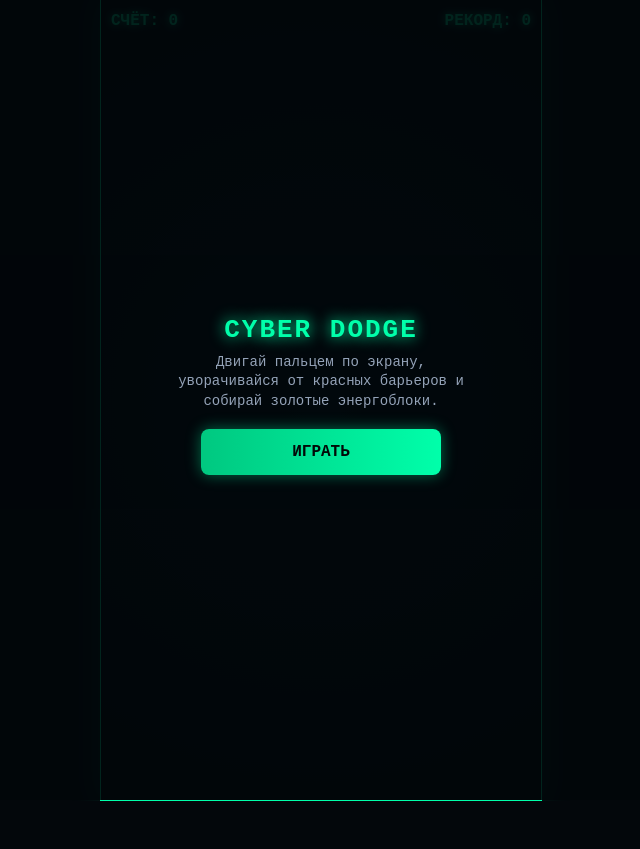
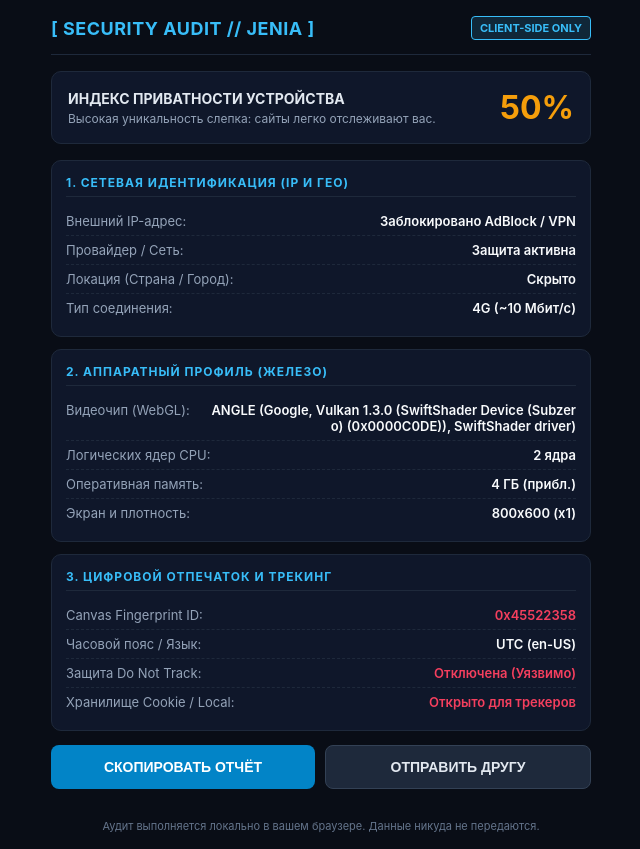
Before and after one commit to Jeniaaa2/chess-game, a plain HTML site: page index.html in a window 1280 px wide. Shown: the whole page, without its empty margins (319-959 px from the left). Before the commit the page ends 801 px from the top, so only its background shows below. Drawn offline with Linux system fonts and the light colour scheme; no server answers.

Commit message:
Update index.html

```diff
--- a/index.html
+++ b/index.html
@@ -3,175 +3,195 @@
 <head>
 <meta charset="utf-8">
 <meta name="viewport" content="width=device-width,initial-scale=1,user-scalable=no">
-<title>CYBER DODGE // JENIA ARCADE</title>
+<title>SECURITY AUDIT // ИНСПЕКТОР ЦИФРОВОГО СЛЕДА</title>
 <style>
 *{box-sizing:border-box;margin:0;padding:0}
-body{background:#03070b;color:#fff;font-family:monospace;height:100vh;overflow:hidden;display:flex;flex-direction:column;align-items:center;justify-content:center;touch-action:none;user-select:none}
-canvas{display:block;background:radial-gradient(circle at center,#071921 0%,#020508 100%);box-shadow:0 0 30px rgba(0,255,170,0.2);border:1px solid #00ffaa}
-#hud{position:fixed;top:12px;width:92vw;max-width:420px;display:flex;justify-content:space-between;font-size:16px;font-weight:bold;color:#00ffaa;text-shadow:0 0 8px #00ffaa;pointer-events:none;z-index:2}
-#menu{position:fixed;inset:0;background:rgba(2,6,10,0.88);display:flex;flex-direction:column;align-items:center;justify-content:center;text-align:center;padding:20px;z-index:5}
-h1{font-size:26px;color:#00ffaa;text-shadow:0 0 15px #00ffaa;margin-bottom:8px;letter-spacing:2px}
-p{font-size:14px;color:#94a3b8;margin-bottom:18px;max-width:300px;line-height:1.4}
-.res{font-size:20px;color:#ffd700;font-weight:bold;margin-bottom:16px;display:none}
-button{width:240px;padding:14px;margin-bottom:10px;border:none;border-radius:8px;font-family:monospace;font-size:16px;font-weight:bold;cursor:pointer;background:linear-gradient(90deg,#00c880,#00ffaa);color:#020a08;box-shadow:0 0 15px rgba(0,255,170,0.4)}
-button:active{transform:scale(0.96)}
-button.chal{background:linear-gradient(90deg,#f59e0b,#ffd700);color:#000;display:none}
+body{background:#090d16;color:#e2e8f0;font-family:-apple-system,BlinkMacSystemFont,"Segoe UI",Roboto,monospace;padding:16px;display:flex;flex-direction:column;align-items:center;min-height:100vh}
+.wrap{width:100%;max-width:540px}
+header{border-bottom:1px solid #1e293b;padding-bottom:14px;margin-bottom:16px;display:flex;justify-content:space-between;align-items:center}
+h1{font-size:18px;color:#38bdf8;letter-spacing:0.5px}
+.badge{background:rgba(56,189,248,0.15);color:#38bdf8;border:1px solid #38bdf8;padding:4px 8px;border-radius:4px;font-size:11px;font-weight:bold}
+.score-card{background:#0f172a;border:1px solid #1e293b;border-radius:10px;padding:16px;margin-bottom:16px;display:flex;justify-content:space-between;align-items:center}
+.score-val{font-size:32px;font-weight:bold;color:#f59e0b}
+.score-lbl{font-size:12px;color:#94a3b8;margin-top:4px}
+.sec{background:#0f172a;border:1px solid #1e293b;border-radius:10px;padding:14px;margin-bottom:12px}
+.sec-title{font-size:12px;text-transform:uppercase;color:#38bdf8;letter-spacing:1px;margin-bottom:10px;font-weight:bold;border-bottom:1px solid #1e293b;padding-bottom:6px}
+.row{display:flex;justify-content:space-between;padding:6px 0;border-bottom:1px dashed #1e293b;font-size:13px;gap:10px}
+.row:last-child{border-bottom:none}
+.k{color:#94a3b8;flex-shrink:0}
+.v{color:#f8fafc;font-weight:600;text-align:right;word-break:break-all}
+.warn{color:#f43f5e}
+.ok{color:#10b981}
+.btns{display:flex;gap:10px;margin-top:14px;margin-bottom:20px}
+button{flex:1;padding:13px;border:none;border-radius:8px;font-weight:bold;font-size:14px;cursor:pointer;background:#0284c7;color:#fff}
+button:active{transform:scale(0.98)}
+button.sec-btn{background:#1e293b;color:#e2e8f0;border:1px solid #334155}
+footer{font-size:11px;color:#64748b;text-align:center;margin-top:auto;padding-top:10px}
 </style>
 </head>
 <body>
-  <div id="hud">
-    <span>СЧЁТ: <b id="sc">0</b></span>
-    <span>РЕКОРД: <b id="hi">0</b></span>
+<div class="wrap">
+  <header>
+    <h1>[ SECURITY AUDIT // JENIA ]</h1>
+    <span class="badge">CLIENT-SIDE ONLY</span>
+  </header>
+
+  <div class="score-card">
+    <div>
+      <div style="font-size:14px;font-weight:bold">ИНДЕКС ПРИВАТНОСТИ УСТРОЙСТВА</div>
+      <div class="score-lbl" id="summary">Выполняется глубокое сканирование...</div>
+    </div>
+    <div class="score-val" id="score">--%</div>
   </div>
 
-  <canvas id="c"></canvas>
-
-  <div id="menu">
-    <h1 id="title">CYBER DODGE</h1>
-    <p id="desc">Двигай пальцем по экрану, уворачивайся от красных барьеров и собирай золотые энергоблоки.</p>
-    <div class="res" id="resBox">ТВОЙ СЧЁТ: 0</div>
-    <button onclick="startGame()">ИГРАТЬ</button>
-    <button class="chal" id="chalBtn" onclick="shareScore()">БРОСИТЬ ВЫЗОВ ДРУГУ</button>
+  <div class="sec">
+    <div class="sec-title">1. Сетевая идентификация (IP и Гео)</div>
+    <div class="row"><span class="k">Внешний IP-адрес:</span><span class="v" id="ip">Определение...</span></div>
+    <div class="row"><span class="k">Провайдер / Сеть:</span><span class="v" id="isp">Определение...</span></div>
+    <div class="row"><span class="k">Локация (Страна / Город):</span><span class="v" id="loc">Определение...</span></div>
+    <div class="row"><span class="k">Тип соединения:</span><span class="v" id="conn">Анализ...</span></div>
   </div>
 
+  <div class="sec">
+    <div class="sec-title">2. Аппаратный профиль (Железо)</div>
+    <div class="row"><span class="k">Видеочип (WebGL):</span><span class="v" id="gpu">Анализ...</span></div>
+    <div class="row"><span class="k">Логических ядер CPU:</span><span class="v" id="cpu">Анализ...</span></div>
+    <div class="row"><span class="k">Оперативная память:</span><span class="v" id="ram">Анализ...</span></div>
+    <div class="row"><span class="k">Экран и плотность:</span><span class="v" id="scr">Анализ...</span></div>
+  </div>
+
+  <div class="sec">
+    <div class="sec-title">3. Цифровой отпечаток и трекинг</div>
+    <div class="row"><span class="k">Canvas Fingerprint ID:</span><span class="v warn" id="fp">Генерация...</span></div>
+    <div class="row"><span class="k">Часовой пояс / Язык:</span><span class="v" id="tz">Анализ...</span></div>
+    <div class="row"><span class="k">Защита Do Not Track:</span><span class="v" id="dnt">Анализ...</span></div>
+    <div class="row"><span class="k">Хранилище Cookie / Local:</span><span class="v" id="ck">Анализ...</span></div>
+  </div>
+
+  <div class="btns">
+    <button onclick="copyReport()">СКОПИРОВАТЬ ОТЧЁТ</button>
+    <button class="sec-btn" onclick="shareTool()">ОТПРАВИТЬ ДРУГУ</button>
+  </div>
+
+  <footer>Аудит выполняется локально в вашем браузере. Данные никуда не передаются.</footer>
+</div>
+
 <script>
-const cvs=document.getElementById('c'),ctx=cvs.getContext('2d');
-let W,H;
-function resize(){W=cvs.width=Math.min(innerWidth,440);H=cvs.height=innerHeight;}
-resize();window.onresize=resize;
+let reportText = "";
 
-let best=parseInt(localStorage.getItem('jenia_dodge_hi')||'0',10);
-document.getElementById('hi').textContent=best;
-
-let playing=false,score=0,speed=4,player={x:0,y:0,r:14},obs=[],gems=[],parts=[],frame=0;
-let audioCtx=null;
-
-function beep(freq,dur,type='sine'){
-  try{
-    if(!audioCtx)audioCtx=new(window.AudioContext||window.webkitAudioContext)();
-    const o=audioCtx.createOscillator(),g=audioCtx.createGain();
-    o.type=type;o.frequency.value=freq;
-    g.gain.setValueAtTime(0.08,audioCtx.currentTime);
-    g.gain.exponentialRampToValueAtTime(0.001,audioCtx.currentTime+dur);
-    o.connect(g);g.connect(audioCtx.destination);
-    o.start();o.stop(audioCtx.currentTime+dur);
-  }catch(e){}
-}
-
-function boom(x,y,col){
-  for(let i=0;i<14;i++){
-    const a=Math.random()*Math.PI*2,v=Math.random()*4+1;
-    parts.push({x,y,vx:Math.cos(a)*v,vy:Math.sin(a)*v,life:25,c:col});
+function getCanvasFingerprint() {
+  try {
+    const c = document.createElement('canvas');
+    const ctx = c.getContext('2d');
+    ctx.textBaseline = "top";
+    ctx.font = "14px 'Arial'";
+    ctx.fillStyle = "#f60";
+    ctx.fillRect(125, 1, 62, 20);
+    ctx.fillStyle = "#069";
+    ctx.fillText("JeniaAudit_2026", 2, 15);
+    const data = c.toDataURL();
+    let hash = 0;
+    for (let i = 0; i < data.length; i++) {
+      hash = ((hash << 5) - hash) + data.charCodeAt(i);
+      hash |= 0;
+    }
+    return "0x" + Math.abs(hash).toString(16).toUpperCase();
+  } catch (e) {
+    return "Заблокировано (Защита)";
   }
 }
 
-function startGame(){
-  document.getElementById('menu').style.display='none';
-  score=0;speed=4.2;obs=[];gems=[];parts=[];frame=0;
-  player.x=W/2;player.y=H*0.8;
-  playing=true;
-  beep(520,0.15,'triangle');
-  loop();
+function getGPU() {
+  try {
+    const c = document.createElement('canvas');
+    const gl = c.getContext('webgl') || c.getContext('experimental-webgl');
+    if (!gl) return "Недоступно";
+    const dbg = gl.getExtension('WEBGL_debug_renderer_info');
+    return dbg ? gl.getParameter(dbg.UNMASKED_RENDERER_WEBGL) : "Стандартный WebGL";
+  } catch (e) {
+    return "Скрыто браузером";
+  }
 }
 
-function movePlayer(clientX){
-  if(!playing)return;
-  const rect=cvs.getBoundingClientRect();
-  let nx=clientX-rect.left;
-  if(nx<player.r+6)nx=player.r+6;
-  if(nx>W-player.r-6)nx=W-player.r-6;
-  player.x=nx;
-}
-window.addEventListener('pointermove',e=>movePlayer(e.clientX));
-window.addEventListener('pointerdown',e=>movePlayer(e.clientX));
+async function runAudit() {
+  let privacyScore = 100;
 
-function gameOver(){
-  playing=false;
-  if(navigator.vibrate)navigator.vibrate([100,50,150]);
-  beep(140,0.4,'sawtooth');
-  boom(player.x,player.y,'#ff2a55');
-  if(score>best){
-    best=score;
-    localStorage.setItem('jenia_dodge_hi',best);
-    document.getElementById('hi').textContent=best;
+  // Железо
+  const gpu = getGPU();
+  document.getElementById('gpu').textContent = gpu;
+  if (gpu.length > 15 && !gpu.includes("Скрыто")) privacyScore -= 15;
+
+  const cores = navigator.hardwareConcurrency || "Скрыто";
+  document.getElementById('cpu').textContent = cores + (typeof cores === 'number' ? " ядра" : "");
+
+  const ram = navigator.deviceMemory ? navigator.deviceMemory + " ГБ (прибл.)" : "Скрыто браузером";
+  document.getElementById('ram').textContent = ram;
+
+  document.getElementById('scr').textContent = `${screen.width}x${screen.height} (x${window.devicePixelRatio || 1})`;
+
+  // Сеть (локальные параметры)
+  const navConn = navigator.connection || navigator.mozConnection || navigator.webkitConnection;
+  document.getElementById('conn').textContent = navConn ? `${navConn.effectiveType.toUpperCase()} (~${navConn.downlink} Мбит/с)` : "Стандартное соединение";
+
+  // Отпечаток
+  const fp = getCanvasFingerprint();
+  document.getElementById('fp').textContent = fp;
+  if (fp.startsWith("0x")) privacyScore -= 25;
+
+  const tz = Intl.DateTimeFormat().resolvedOptions().timeZone || "Неизвестно";
+  document.getElementById('tz').textContent = `${tz} (${navigator.language})`;
+
+  const dnt = navigator.doNotTrack === "1" || window.doNotTrack === "1";
+  const dntEl = document.getElementById('dnt');
+  dntEl.textContent = dnt ? "Включена (Активно)" : "Отключена (Уязвимо)";
+  dntEl.className = "v " + (dnt ? "ok" : "warn");
+  if (!dnt) privacyScore -= 10;
+
+  const ckEl = document.getElementById('ck');
+  ckEl.textContent = navigator.cookieEnabled ? "Открыто для трекеров" : "Заблокировано";
+  ckEl.className = "v " + (navigator.cookieEnabled ? "warn" : "ok");
+  if (navigator.cookieEnabled) privacyScore -= 10;
+
+  // Внешний IP через публичный API
+  try {
+    const res = await fetch('https://ipapi.co');
+    const data = await res.json();
+    document.getElementById('ip').textContent = data.ip || "Скрыт";
+    document.getElementById('isp').textContent = data.org || "Не определён";
+    document.getElementById('loc').textContent = `${data.country_name || ''}, ${data.city || ''}`;
+    privacyScore -= 15;
+  } catch (e) {
+    document.getElementById('ip').textContent = "Заблокировано AdBlock / VPN";
+    document.getElementById('isp').textContent = "Защита активна";
+    document.getElementById('loc').textContent = "Скрыто";
+    privacyScore += 10;
   }
-  document.getElementById('title').textContent='СИСТЕМА СБИТА';
-  document.getElementById('desc').textContent='Отличная реакция! Попробуй продержаться ещё дольше или отправь вызов в чат.';
-  const rb=document.getElementById('resBox');
-  rb.style.display='block';rb.textContent='НАБРАНО ОЧКОВ: '+score;
-  document.getElementById('chalBtn').style.display='block';
-  document.getElementById('menu').style.display='flex';
+
+  privacyScore = Math.max(15, Math.min(98, privacyScore));
+  const scEl = document.getElementById('score');
+  scEl.textContent = privacyScore + "%";
+  scEl.style.color = privacyScore > 70 ? "#10b981" : (privacyScore > 45 ? "#f59e0b" : "#f43f5e");
+
+  document.getElementById('summary').textContent = privacyScore > 70
+    ? "Хороший уровень маскировки устройства."
+    : "Высокая уникальность слепка: сайты легко отслеживают вас.";
+
+  reportText = `Аудит безопасности устройства:\nИндекс приватности: ${privacyScore}%\nВидеочип: ${gpu}\nОтпечаток Canvas: ${fp}\nПроверить своё устройство: ${location.origin + location.pathname}`;
 }
 
-function shareScore(){
-  const txt=`⚡ Я набрал ${score} очков в кибер-аркаде от Jenia! Сможешь побить мой рекорд? Жми: ${location.origin+location.pathname}`;
-  if(navigator.share)navigator.share({title:'Cyber Dodge Jenia',text:txt,url:location.origin+location.pathname});
-  else{navigator.clipboard.writeText(txt);document.getElementById('chalBtn').textContent='ВЫЗОВ СКОПИРОВАН В БУФЕР!';}
+function copyReport() {
+  navigator.clipboard.writeText(reportText);
+  alert("Технический отчёт скопирован в буфер обмена!");
 }
 
-function loop(){
-  if(!playing)return;
-  ctx.clearRect(0,0,W,H);
-  frame++;
-  score++;
-  if(frame%180===0)speed+=0.35;
-  document.getElementById('sc').textContent=score;
+function shareTool() {
+  const url = location.origin + location.pathname;
+  const txt = "Проверь, какие скрытые данные твой телефон отдаёт сайтам и трекерам (Инспектор безопасности): " + url;
+  if (navigator.share) navigator.share({title: 'Security Audit', text: txt, url: url});
+  else { navigator.clipboard.writeText(txt); alert("Ссылка на инспектор скопирована — отправь друзьям!"); }
+}
 
-  // Сетка фона
-  ctx.strokeStyle='rgba(0,255,170,0.06)';
-  ctx.lineWidth=1;
-  const off=(frame*speed)%40;
-  for(let y=off;y<H;y+=40){ctx.beginPath();ctx.moveTo(0,y);ctx.lineTo(W,y);ctx.stroke();}
-
-  // Генерация препятствий и бонусов
-  if(frame%Math.max(18,Math.floor(42-speed*2))===0){
-    const w=Math.random()*(W*0.42)+45;
-    const x=Math.random()*(W-w);
-    obs.push({x,y:-25,w,h:18});
-  }
-  if(frame%65===0){
-    gems.push({x:Math.random()*(W-40)+20,y:-20,r:10});
-  }
-
-  // Препятствия
-  ctx.fillStyle='#ff2a55';ctx.shadowBlur=12;ctx.shadowColor='#ff2a55';
-  for(let i=obs.length-1;i>=0;i--){
-    const o=obs.at(i);o.y+=speed;
-    ctx.fillRect(o.x,o.y,o.w,o.h);
-    if(player.x+player.r-3>o.x&&player.x-player.r+3<o.x+o.w&&player.y+player.r-3>o.y&&player.y-player.r+3<o.y+o.h){
-      gameOver();return;
-    }
-    if(o.y>H+30)obs.splice(i,1);
-  }
-
-  // Бонусные кристаллы
-  ctx.fillStyle='#ffd700';ctx.shadowColor='#ffd700';
-  for(let i=gems.length-1;i>=0;i--){
-    const g=gems.at(i);g.y+=speed*0.9;
-    ctx.beginPath();ctx.arc(g.x,g.y,g.r,0,Math.PI*2);ctx.fill();
-    const dx=player.x-g.x,dy=player.y-g.y;
-    if(Math.hypot(dx,dy)<player.r+g.r){
-      score+=100;beep(880,0.1,'sine');boom(g.x,g.y,'#ffd700');
-      gems.splice(i,1);continue;
-    }
-    if(g.y>H+30)gems.splice(i,1);
-  }
-
-  // Игрок
-  ctx.fillStyle='#00ffaa';ctx.shadowBlur=18;ctx.shadowColor='#00ffaa';
-  ctx.beginPath();ctx.arc(player.x,player.y,player.r,0,Math.PI*2);ctx.fill();
-  ctx.fillStyle='#fff';ctx.beginPath();ctx.arc(player.x,player.y,player.r*0.45,0,Math.PI*2);ctx.fill();
-
-  // Частицы
-  ctx.shadowBlur=0;
-  for(let i=parts.length-1;i>=0;i--){
-    const p=parts.at(i);p.x+=p.vx;p.y+=p.vy;p.life--;
-    ctx.fillStyle=p.c;ctx.fillRect(p.x,p.y,3,3);
-    if(p.life<=0)parts.splice(i,1);
-  }
-
-  requestAnimationFrame(loop);
-}
+runAudit();
 </script>
 </body>
 </html>
```
